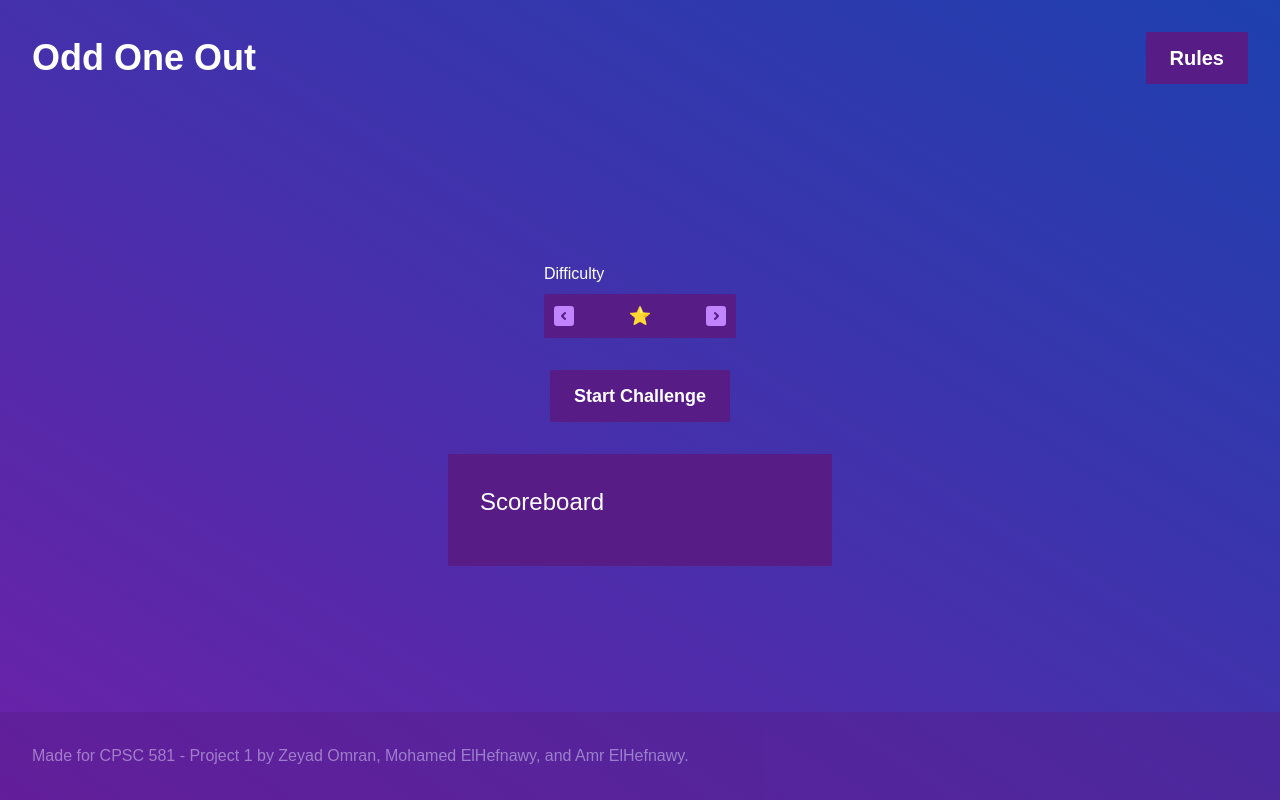
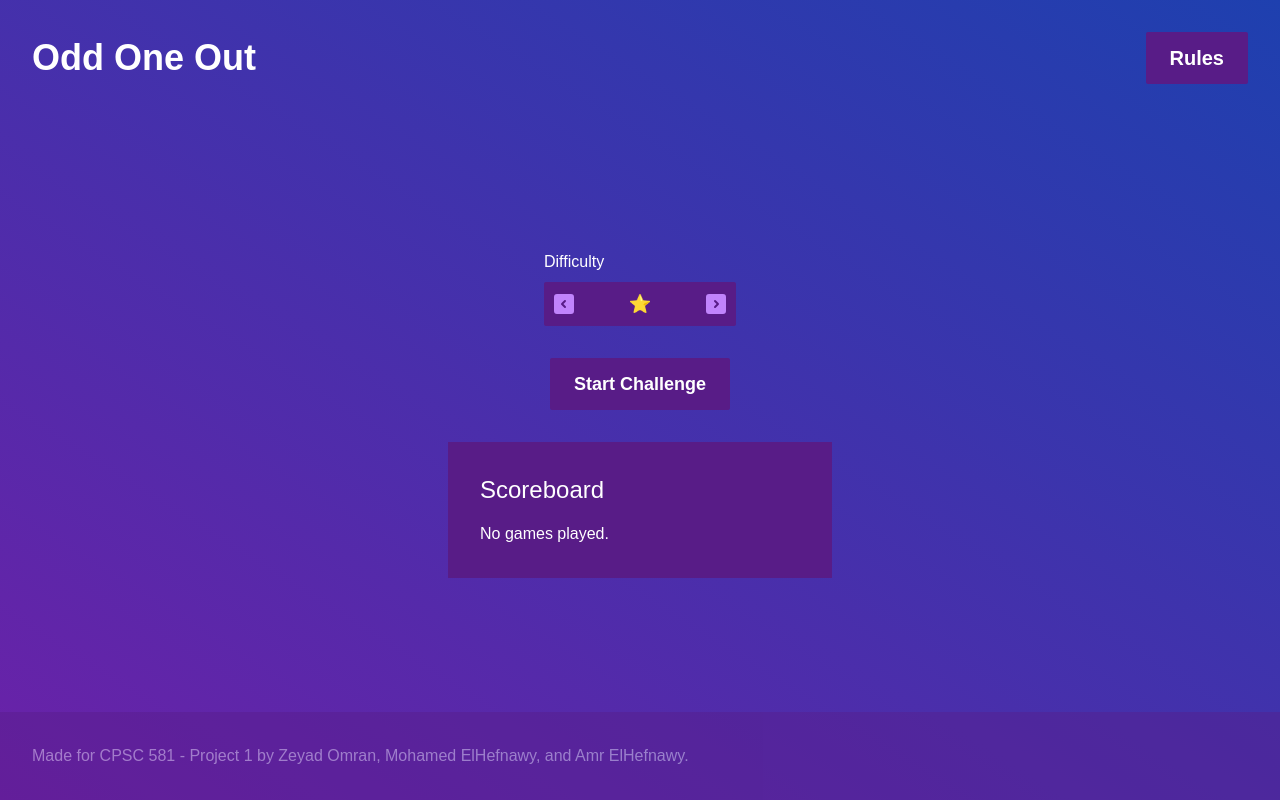
Before and after one commit to zeyadomran/Odd-One-Out, a Next.js app: page / in a window 1280 px wide. Built offline with nearby package versions, Linux system fonts and the light colour scheme; a web font is replaced by a local one.

Commit message:
feat: add empty state

```diff
--- a/src/app/page.tsx
+++ b/src/app/page.tsx
@@ -37,6 +37,9 @@
 						Scoreboard
 					</p>
 					<div className="flex flex-col gap-2 w-full max-h-64 overflow-y-scroll">
+						{(!scores || scores.length === 0) && (
+							<p className="text-white">No games played.</p>
+						)}
 						{scores
 							.sort((a: any, b: any) => b.score - a.score)
 							.map((score: any, index) => (
```
